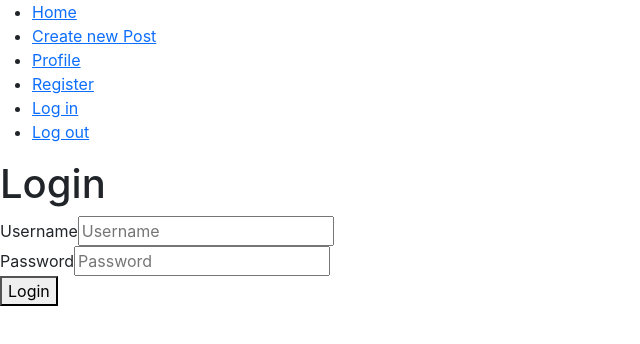
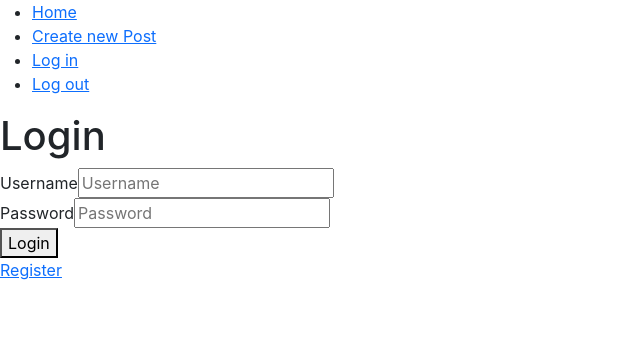
Before and after one commit to HEEaZ/CVWO-forum, a React (Create React App) app in the folder frontend/: page /login in a window 1280 px wide. Shown: the top 344 px of the page, without its empty margins (0-640 px from the left). Built offline with nearby package versions, Linux system fonts and the light colour scheme.

Commit message:
Added registration link to login

```diff
--- a/frontend/src/App.tsx
+++ b/frontend/src/App.tsx
@@ -1,6 +1,7 @@
 import { Link, Routes, Route } from 'react-router-dom';
 import './App.css';
 import Home from './Components/Home';
+import { useEffect } from 'react';
 import Registration from './Components/Registration';
 import CreatePost from './Components/CreatePost';
 import Login from './Components/Login';
@@ -8,6 +9,12 @@ import Logout from './Components/Logout';
 import SinglePost from './Components/SinglePost';
 
 function App() {
+  let loggedIn;
+  useEffect(() => {
+    loggedIn = localStorage.getItem("token")
+    console.log(loggedIn);
+  }, [])
+
   return (
     <>
       <nav>
@@ -17,12 +24,6 @@ function App() {
           </li>
           <li>
             <Link to="/create">Create new Post</Link>
-          </li>
-          <li>
-            <Link to="/profile">Profile</Link>
-          </li>
-          <li>
-            <Link to="/register">Register</Link>
           </li>
           <li>
             <Link to="/login">Log in</Link>
--- a/frontend/src/Components/Login.tsx
+++ b/frontend/src/Components/Login.tsx
@@ -1,6 +1,7 @@
 import React, { useState } from 'react'
 import { Navigate, useNavigate } from 'react-router-dom';
 import { login } from '../features/auth-service';
+import { Link } from 'react-router-dom';
 
 function Login() {
     const initialValues = {username: "", password: ""}
@@ -29,6 +30,7 @@ function Login() {
     }
 
     return (
+        <div>
             <form onSubmit={handleSubmit}>
                 <h1>Login</h1>
                 <div>
@@ -53,6 +55,8 @@ function Login() {
                     <button type="submit">Login</button>
                 </div>
             </form>
+            <Link to="/register">Register</Link>
+        </div>
     )
 }
 
```
Lines whose indentation alone changed are shown as unchanged.
